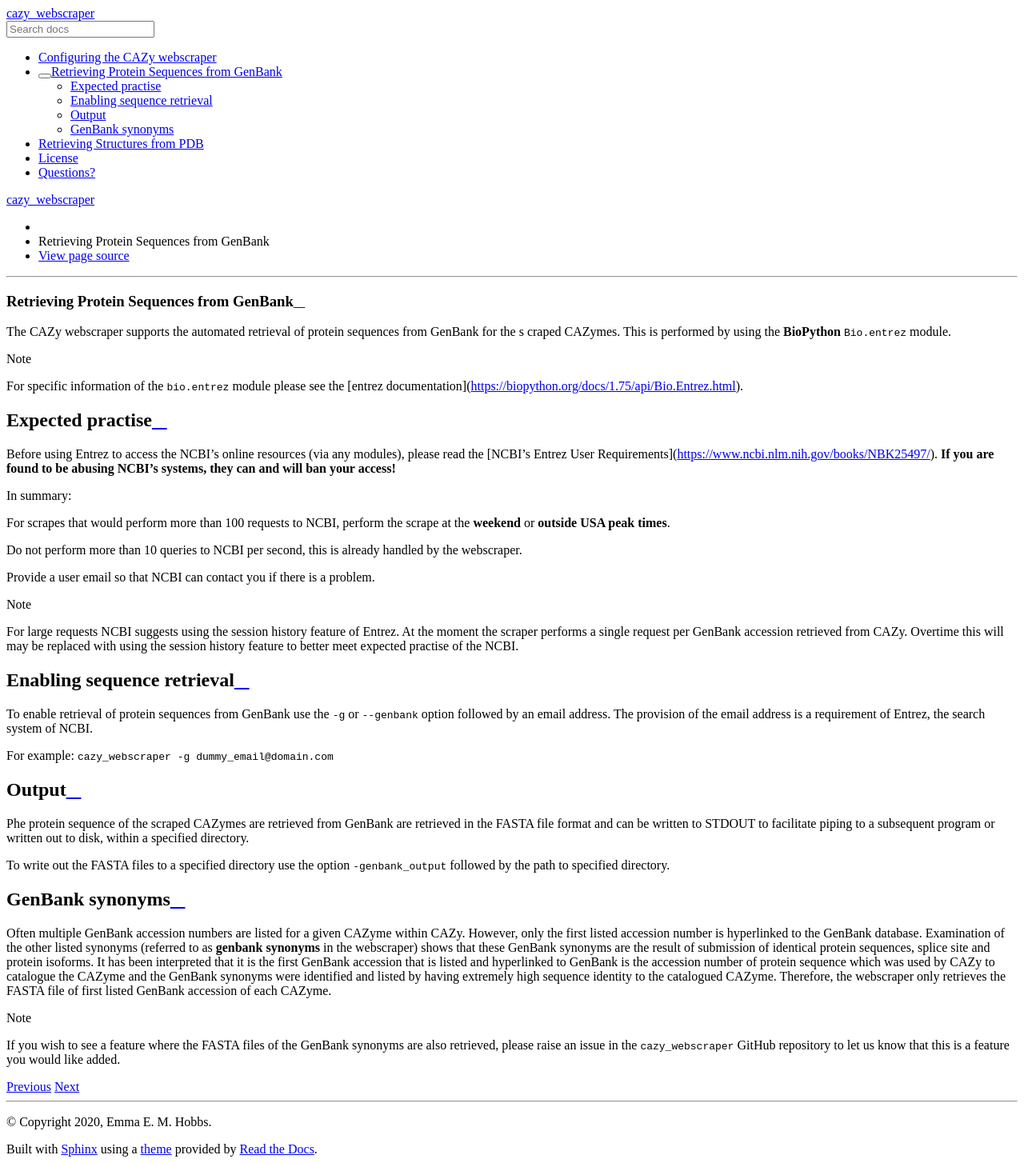
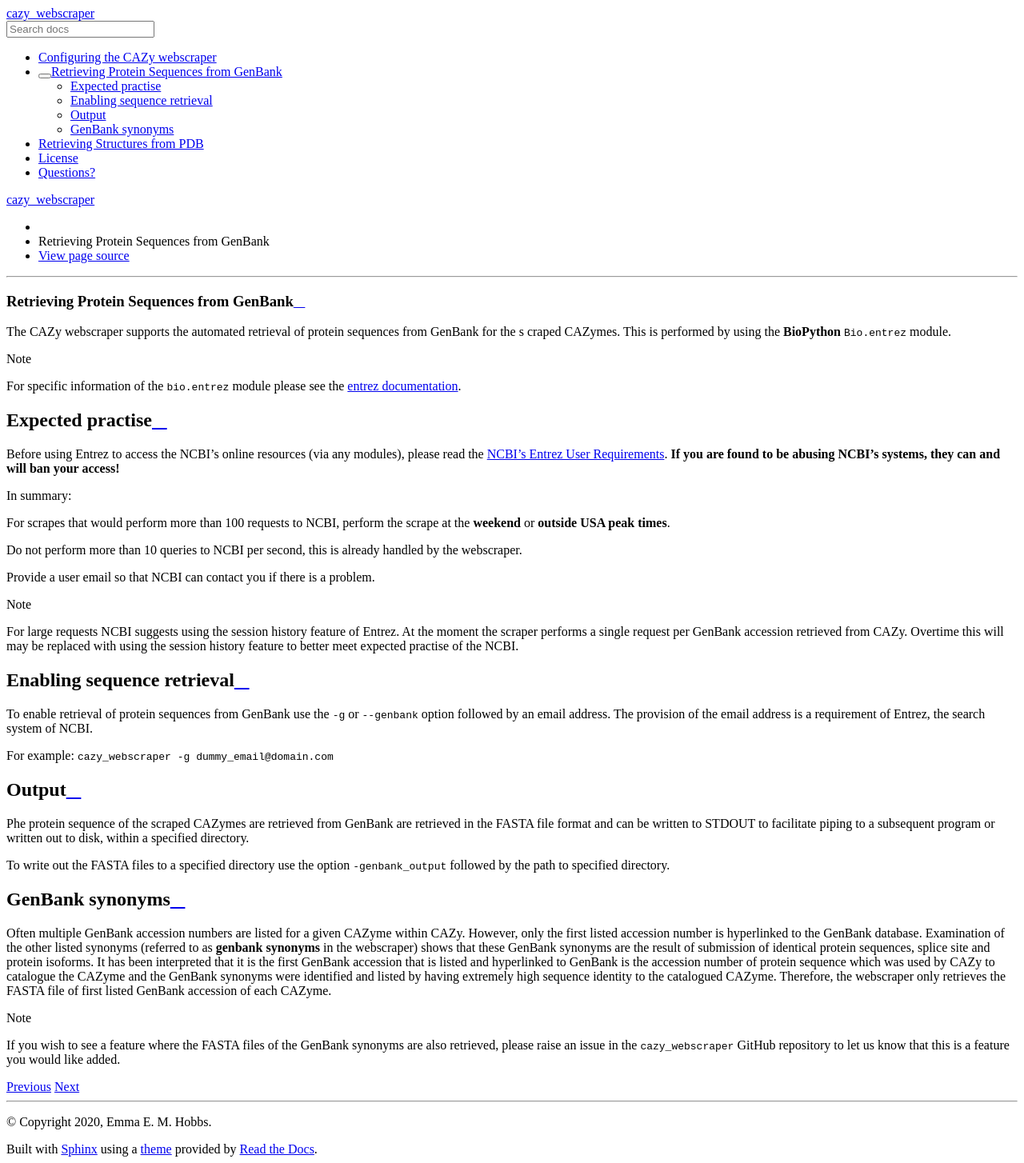
Before and after one commit to HobnobMancer/cazy_webscraper, a Sphinx documentation site: the page built from docs/source/genbank.rst, in a window 1280 px wide. Shown: the whole page at 80% size. Built offline with Sphinx 7.4.7 and the Read the Docs theme 2.0.0, drawn with Linux system fonts in a browser that asks for light colours.

Commit message:
change MD syntax to rst syntax for hyperlinks

```diff
--- a/docs/source/genbank.rst
+++ b/docs/source/genbank.rst
@@ -7,14 +7,14 @@ craped CAZymes. This is performed by using the **BioPython** ``Bio.entrez`` modu
 
 .. note::
     For specific information of the ``bio.entrez`` module please see the
-    [entrez documentation](https://biopython.org/docs/1.75/api/Bio.Entrez.html).
+    `entrez documentation <https://biopython.org/docs/1.75/api/Bio.Entrez.html>`_.
 
 
 Expected practise
 --------------------
 
 Before using Entrez to access the NCBI’s online resources (via any modules), please read the
-[NCBI’s Entrez User Requirements](https://www.ncbi.nlm.nih.gov/books/NBK25497/).
+`NCBI’s Entrez User Requirements <https://www.ncbi.nlm.nih.gov/books/NBK25497/>`_.
 **If you are found to be abusing NCBI's systems, they can and will ban your access!**
 
 In summary:
```
